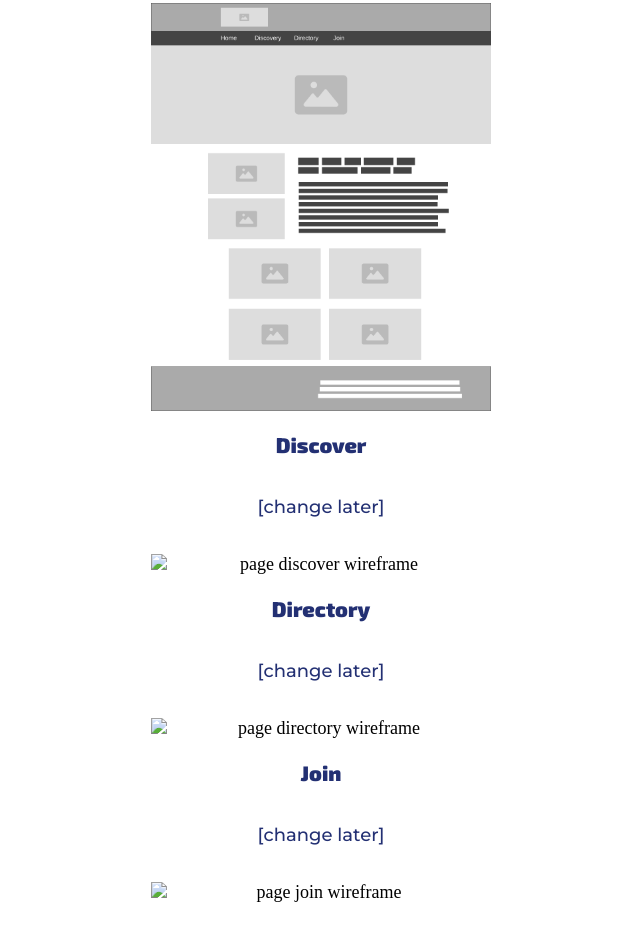
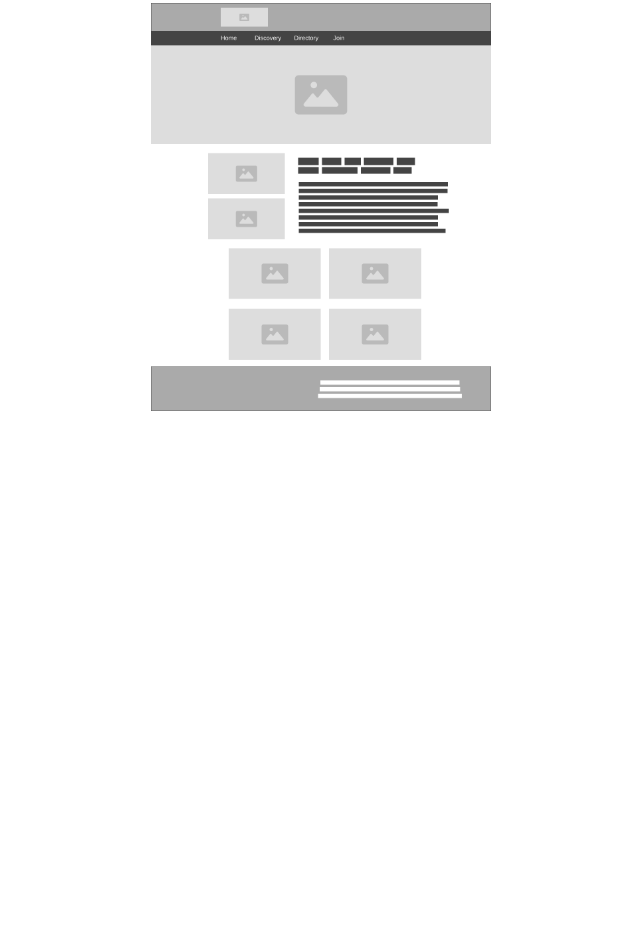
Before and after one commit to lmsdevop/WDD230, a plain HTML site: page week01/chamber-site-plan.html in a window 1280 px wide. Shown: the part 2467-3408 px from the top of the page, without its empty margins (319-959 px from the left). After the commit the page ends 2950 px from the top, so only its background shows below. Drawn offline with Linux system fonts and the light colour scheme.

Commit message:
Chamber Project

```diff
--- a/week01/chamber-site-plan.html
+++ b/week01/chamber-site-plan.html
@@ -12,11 +12,9 @@
         <h1>Rio de Janeiro Chamber of Commerce Site Plan</h1>
         <h2>Lucas Mendonça</h2>
         <h2>WDD 230</h2>
-        <!-- In the header above, add the name or your site, your name and class number. For example if you are in section 3 you would put WDD 130.03 -->
     </header>
     <main>
 
-        <!-- ------------------------Steps 2-3------------------------------ -->
         <hr>
         <h2>Overview</h2>
         <h3>Purpose</h3>
@@ -42,14 +40,11 @@
             Style Guide
         </h2>
 
-        <!-- ------------------------Steps 4-8------------------------------ -->
 
         <h3>
             Color Palette
         </h3>
-        <!--  The colors you choose for a website are one of the most important decisions you will make. Follow the instructions on the activity in iLearn then return and replace the color codes below with the hex color codes (the 6 digit numbers that show at the bottom of each color) for the colors you have chosen below.  You should have at least 2 colors but do not have to fill in all 4 if you do not need them.  -->
 
-        <!-- Copy and paste the URL to your finished palette below Make sure to paste it into both spots -->
         Palette URL: <a href="https://coolors.co/233073-000000-e6c000-efffff" target="_blank">Colors Palette</a>
 
 
@@ -60,7 +55,6 @@
                 <th>Accent 1</th>
                 <th>Accent 2</th>
             </tr>
-            <!-- Replace the numbers in the boxes below with your hex color codes. Then switch to the site-plan.css file and change your colors there as well. -->
             <tr>
                 <td class="primary">[#233073]</td>
                 <td class="secondary">[#000000]</td>
@@ -69,18 +63,17 @@
             </tr>
         </table>
 
-        <!-- ------------------------Step 9------------------------------ -->
 
         <h3>
             Typography
         </h3>
-        <!-- Choose a font for your paragraphs (body copy) and headlines. What font(s) have you chosen? Why did you choose what you did?  Make sure to review the list of web safe fonts at W3Schools.org as a starting point.  Think also about which of your colors above you might use for background and font colors. -->
+
 
         <h4>
-            Heading Font: Exo 2 <!-- change this -->
+            Heading Font: Exo 2
         </h4>
         <h4>
-            Paragraph Font: Montserrat <!-- change this -->
+            Paragraph Font: Montserrat
         </h4>
         <h3>
             Normal paragraph example
@@ -101,12 +94,11 @@
             ea commodo consequat.
         </p>
 
-        <!-- ------------------------Step 10------------------------------ -->
 
         <h3>
             Navigation
         </h3>
-        <!-- Think about how you want your navigation bar to look. In the site-plan.css file change the colors to your colors to get the look you desire. -->
+
         <nav>
             <a href="">Home</a>
             <a href="">Discover</a>
@@ -124,24 +116,6 @@
             [change later]
         </p>
         <img class="images-wireframe" src="images/homepage.png" alt="home page wireframe">
-
-        <h3>Discover</h3>
-        <p>
-            [change later]
-        </p>
-        <img class="images-wireframe" src="" alt="page discover wireframe">
-
-        <h3>Directory</h3>
-        <p>
-            [change later]
-        </p>
-        <img class="images-wireframe" src="" alt="page directory wireframe">
-
-        <h3>Join</h3>
-        <p>
-            [change later]
-        </p>
-        <img class="images-wireframe" src="" alt="page join wireframe">
     </main>
 </body>
 
```
